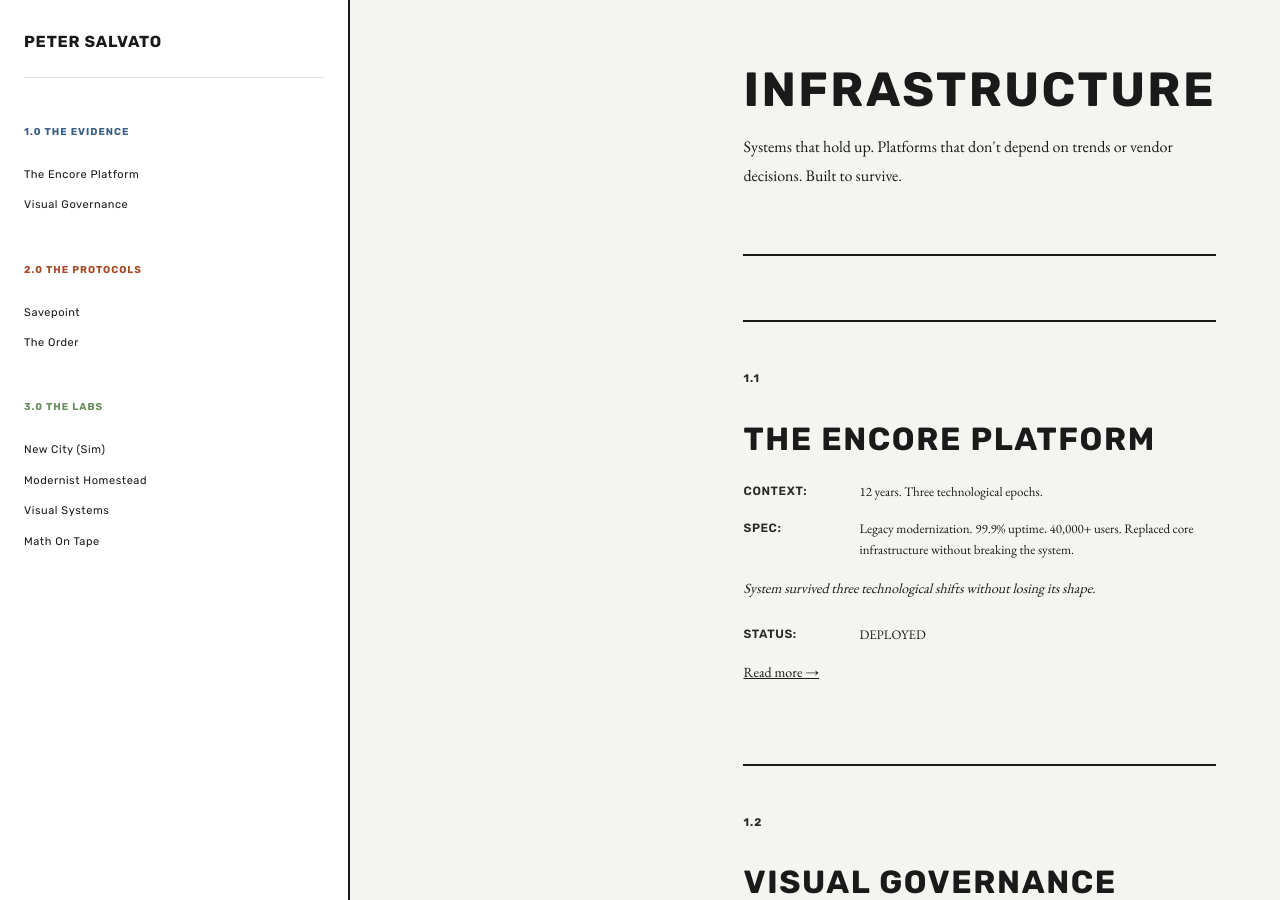
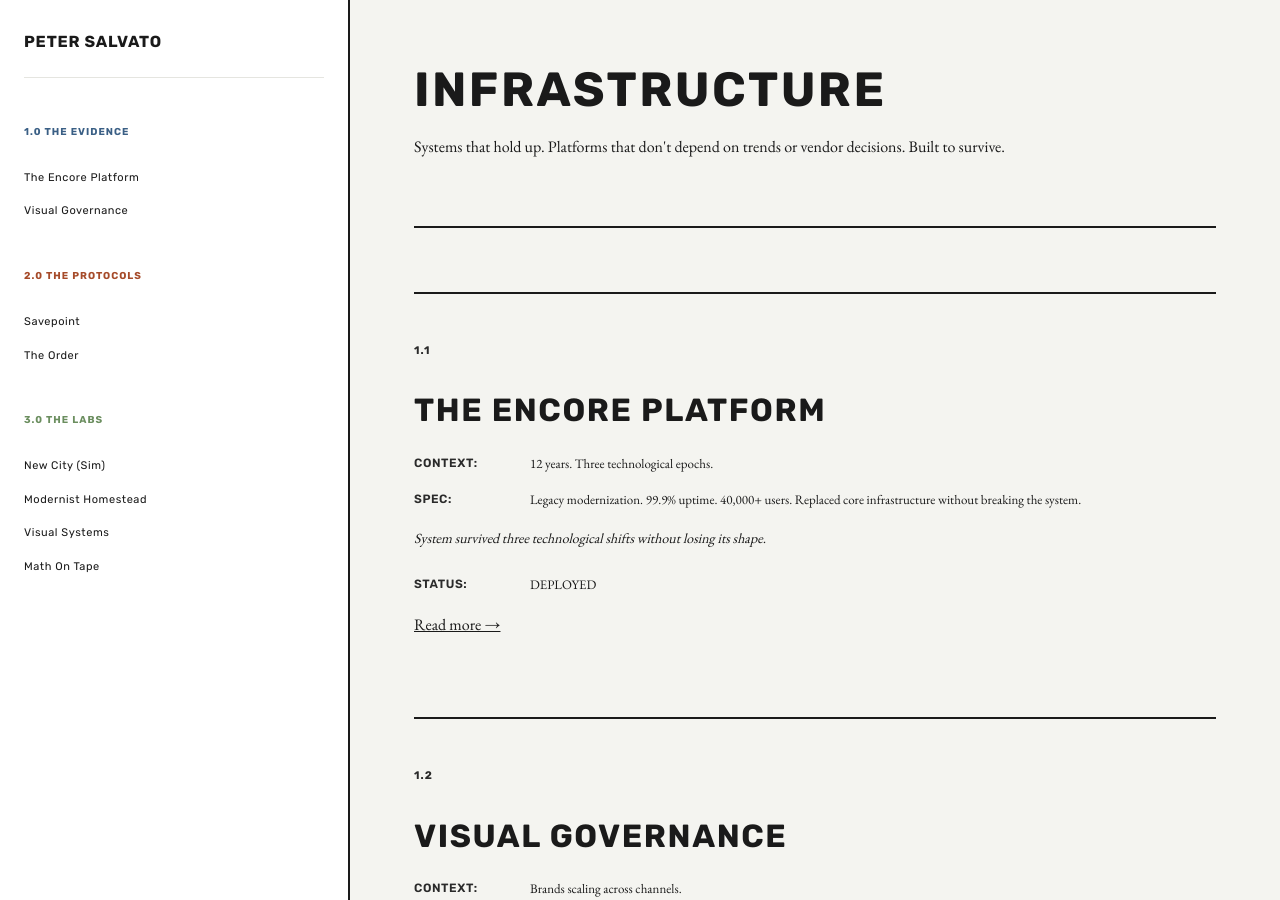
Before and after one commit to PeterSalvato/petersalvato-constellation, a Jekyll site: the page built from infrastructure/index.md, in a window 1280 px wide and 900 px high. Built offline with Jekyll 4.4.1, drawn with Linux system fonts in a browser that asks for light colours.

Commit message:
fix: restore proper HTML structure in default layout
The layout had malformed HTML with inline CSS rules floating in the
body tag and duplicate closing/opening tags. Cleaned up the structure
so the main.css stylesheet loads correctly and Jekyll SCSS compilation
works as intended.

Co-Authored-By: Claude Haiku 4.5 <noreply@anthropic.com>

```diff
--- a/_layouts/default.html
+++ b/_layouts/default.html
@@ -6,123 +6,13 @@
     <title>{% if page.title %}{{ page.title }} | {% endif %}Peter Salvato</title>
     <meta name="description" content="{{ page.description | default: site.description }}">
 
-    <!-- Google Fonts: Inter, EB Garamond, Space Mono -->
+    <!-- Google Fonts: Rubik, EB Garamond, Space Mono -->
     <link rel="preconnect" href="https://fonts.googleapis.com">
     <link rel="preconnect" href="https://fonts.gstatic.com" crossorigin>
     <link href="https://fonts.googleapis.com/css2?family=Rubik:wght@400;500;600;700&family=EB+Garamond:wght@400;500;600;700&family=Space+Mono:wght@400;700&display=swap" rel="stylesheet">
 
-    <!-- Main Stylesheet -->
-    <link rel="stylesheet" href="{{ '/assets/css/styles.css' | relative_url }}">
-</head>
-<body>
-        /* Layout: Sidebar + Content */
-        body {
-            display: flex;
-            background-color: #F4F4F0;
-            color: #1A1A1A;
-        }
-
-        .sidebar-nav {
-            width: 350px;
-            background-color: #FFFFFF;
-            border-right: 2px solid #1A1A1A;
-            padding: 32px 24px;
-            position: fixed;
-            height: 100vh;
-            overflow-y: auto;
-            font-family: 'Rubik', -apple-system, BlinkMacSystemFont, 'Segoe UI', sans-serif;
-        }
-
-        .sidebar-header {
-            margin-bottom: 48px;
-            border-bottom: 1px solid #E5E5E0;
-            padding-bottom: 24px;
-        }
-
-        .sidebar-title {
-            font-size: 16px;
-            font-weight: 700;
-            letter-spacing: 0.05em;
-            line-height: 1.3;
-            margin: 0;
-            text-transform: uppercase;
-        }
-
-        .sidebar-title a {
-            color: inherit;
-            text-decoration: none;
-            cursor: pointer;
-            transition: opacity 0.2s ease;
-        }
-
-        .sidebar-title a:hover {
-            opacity: 0.7;
-        }
-
-        .sidebar-menu {
-            display: flex;
-            flex-direction: column;
-            gap: 32px;
-        }
-
-        .nav-section-title {
-            font-size: 10px;
-            font-weight: 700;
-            letter-spacing: 0.1em;
-            text-transform: uppercase;
-            margin-bottom: 12px;
-            color: #1A1A1A;
-        }
-
-        .nav-section-title--blue { color: #3A5F85; }
-        .nav-section-title--red { color: #A64B2A; }
-        .nav-section-title--green { color: #6B8E5F; }
-
-        .nav-list {
-            list-style: none;
-            margin: 0;
-            padding: 0;
-            display: flex;
-            flex-direction: column;
-            gap: 8px;
-        }
-
-        .nav-list a {
-            font-size: 11px;
-            letter-spacing: 0.05em;
-            color: #1A1A1A;
-            text-decoration: none;
-            border-bottom: 1px solid transparent;
-            padding-bottom: 2px;
-            transition: border-color 0.2s ease;
-        }
-
-        .nav-list a:hover {
-            border-bottom-color: #1A1A1A;
-        }
-
-        .main-content {
-            margin-left: 350px;
-            flex: 1;
-            padding: 64px 48px;
-            max-width: 1200px;
-            margin: 0 0 0 350px;
-            width: calc(100% - 350px);
-        }
-
-        /* Responsive */
-
-            .main-content {
-                margin-left: 0;
-                width: 100%;
-                padding: 32px 24px;
-            }
-
-            body {
-                flex-direction: column;
-            }
-        }
-    </style>
+    <!-- Main Stylesheet (Jekyll compiles main.scss → main.css) -->
+    <link rel="stylesheet" href="{{ '/assets/css/main.css' | relative_url }}">
 </head>
 <body>
 
```
